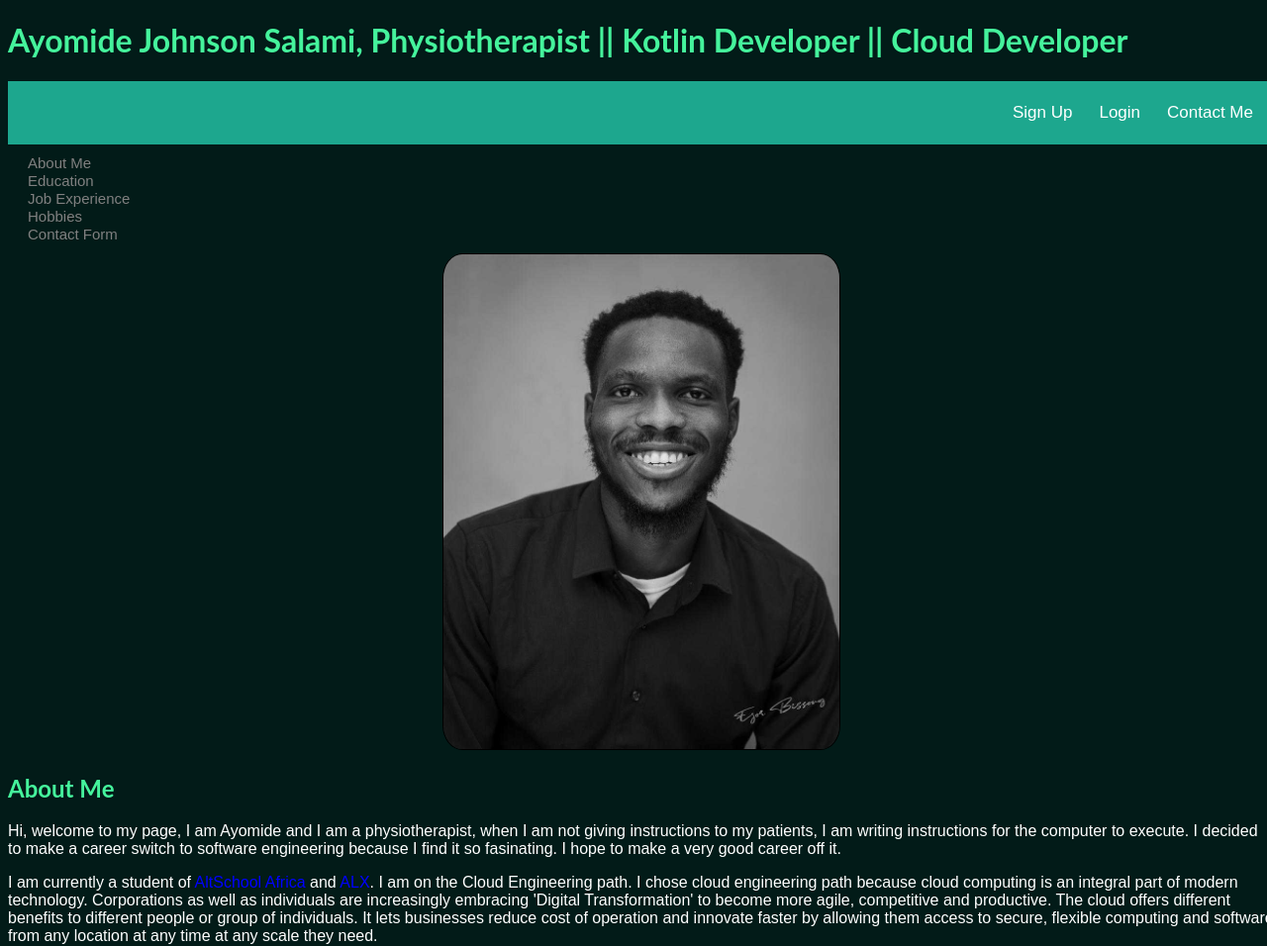
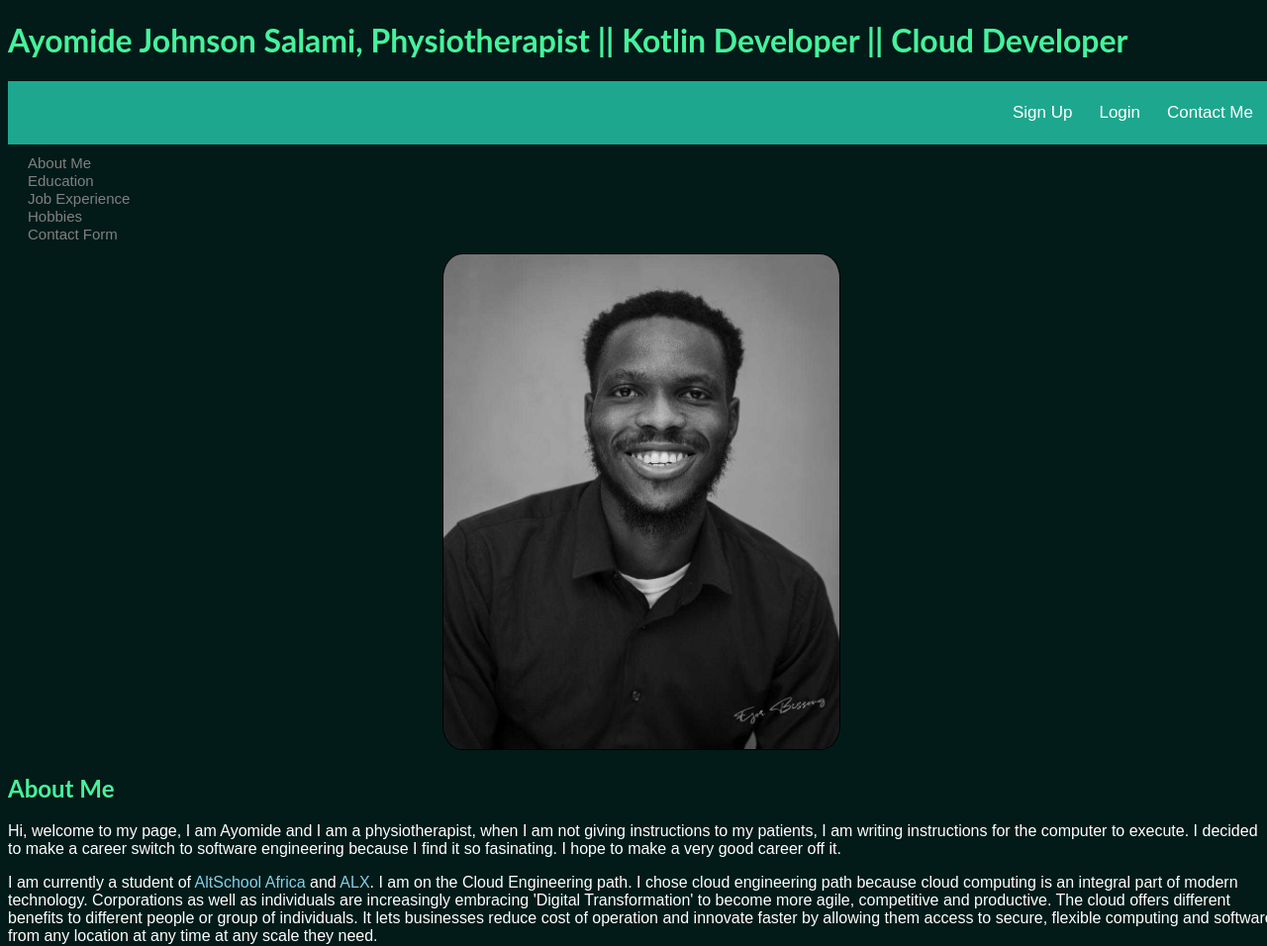
Before and after one commit to Royalboe/portfolio-webpage, a plain HTML site: page index.html in a window 1280 px wide. Shown: the top 956 px of the page at 99% size. Drawn offline with Linux system fonts and the light colour scheme.

Commit message:
Changed colors

```diff
--- a/style.css
+++ b/style.css
@@ -23,12 +23,12 @@ body {font-family: Arial, Helvetica, sans-serif;
 
 
 a:hover {
-  color: blue;
+  color: skyblue;
   text-decoration: none;
 }
 
 p a{
-  color: blue;
+  color: skyblue;
   text-decoration: none
 }
 
```
